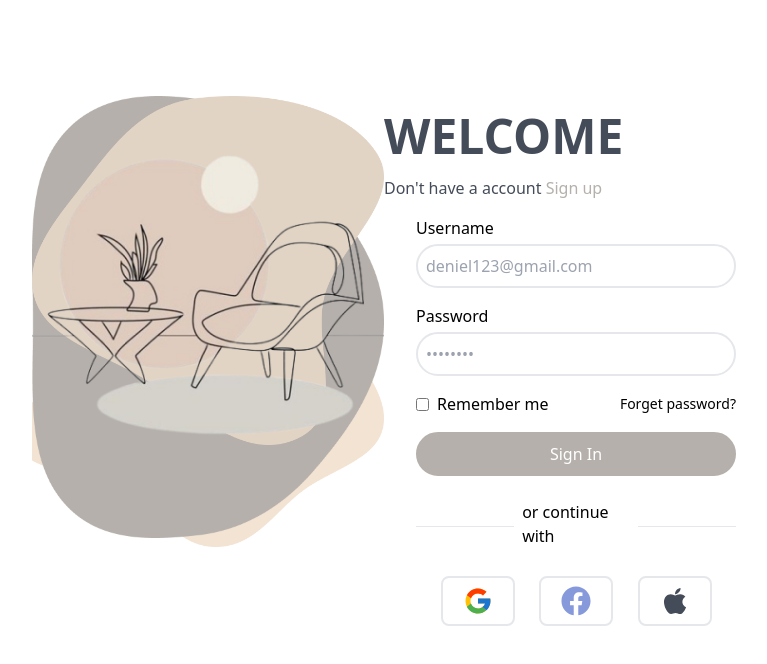
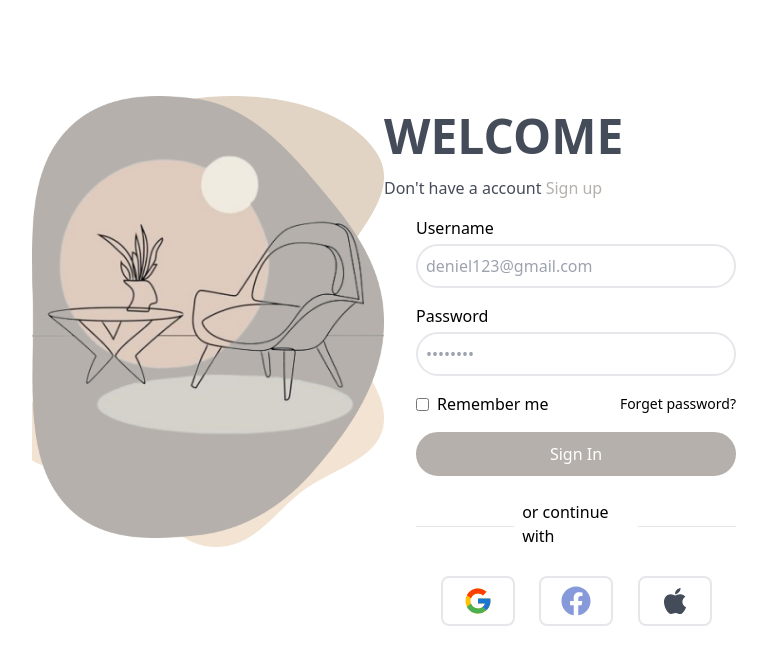
Before and after one commit to Manish6906/wooden-galaxy, a React (Vite) app: page /Login in a window 1280 px wide. Shown: the top 664 px of the page, without its empty margins (256-1023 px from the left). Built offline with nearby package versions, Linux system fonts and the light colour scheme.

Commit message:
final Login

```diff
--- a/src/Pages/Login.jsx
+++ b/src/Pages/Login.jsx
@@ -11,10 +11,11 @@ function Login() {
         <div className='w-2/4 pl-[18rem] pt-[6rem]'>
           <div className='relative'>
             <img src="src\assets\loginImg.png" className='absolute z-40' alt="" />
-            <img src="src\assets\LoginImgback2.png" className='absolute z-30' alt="" />
-            <img src="src\assets\LoginImgback3.png" className='absolute z-20' alt="" />
+            <img src="src\assets\LoginImgback2.png" className='absolute z-320' alt="" />
+            <img src="src\assets\LoginImgback3.png" className='absolute z-30' alt="" />
             <img src="src\assets\loginImgback4.png" className='absolute z-10 top-48' alt="" />
           </div>
+
         </div>
         <div className='w-2/4 pr-[18rem] pt-[6rem]'>
           <div>
@@ -23,15 +24,15 @@ function Login() {
           </div>
           <div className='pt-[1rem] pl-[2rem]'>
             <form action="#" method='POST'>
-              <div class="mb-4">
-                <label class="block mb-1" for="username">Username</label>
+              <div className="mb-4">
+                <label className="block mb-1" for="username">Username</label>
                 <input type="text" id="username" className="w-full border-2 p-2 rounded-full outline-none" placeholder="deniel123@gmail.com" />
               </div>
-              <div class="mb-4">
-                <label class="block mb-1" for="password">Password</label>
+              <div className="mb-4">
+                <label className="block mb-1" for="password">Password</label>
                 <input type="password" id="password" className="w-full border-2 p-2 rounded-full outline-none" placeholder="••••••••" />
               </div>
-              <div class="mb-4 flex items-center justify-between">
+              <div className="mb-4 flex items-center justify-between">
                 <label className="flex items-center">
                   <input type="checkbox" className="rounded-full form-checkbox" />
                   <span className="ml-2">Remember me</span>
```
